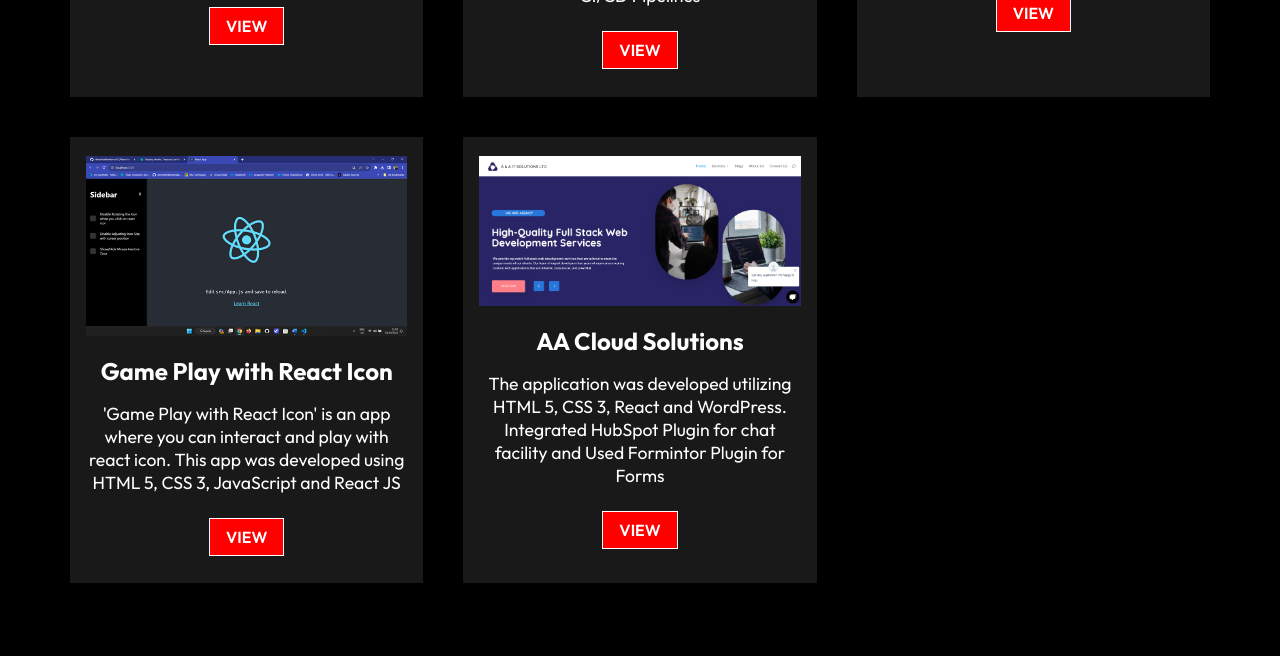
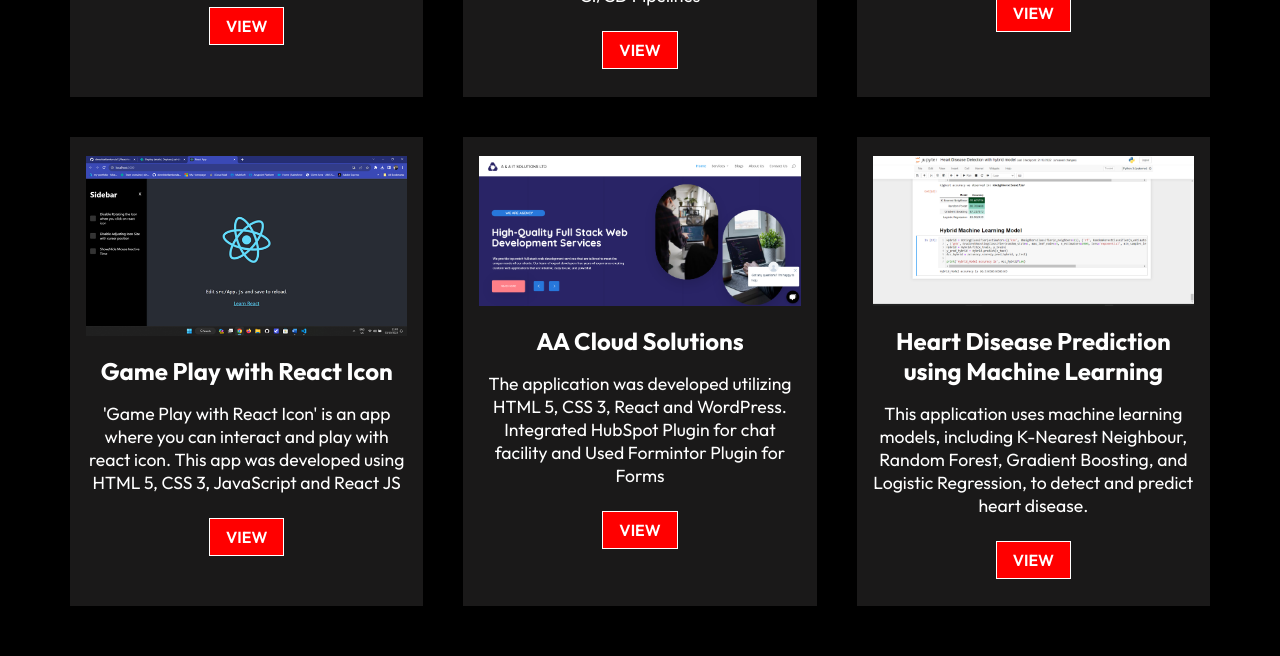
Before and after one commit to dineshbellamkonda12/React-portfolio, a React (Create React App) app: page / in a window 1280 px wide. Shown: the part 1880-2536 px from the top of the page. Built offline with nearby package versions, Linux system fonts and the light colour scheme; grey boxes are pictures that could not be loaded.

Commit message:
Added Heart Disease Machine Learning Project

```diff
--- a/src/components/WorkCardData.js
+++ b/src/components/WorkCardData.js
@@ -6,6 +6,7 @@ import pro8 from '../assets/ObjectDetection.png';
 import pro9 from '../assets/weatherapp.png';
 import pro10 from '../assets/reacticongame.png';
 import pro11 from '../assets/rainfallprediction.png';
+import pro12 from '../assets/HeartDisease.png';
 
 
 const ProjectCardData = [
@@ -65,6 +66,13 @@ const ProjectCardData = [
         view: "https://aacloudsolutions.co.uk/",
     },
 
+    {
+        imgsrc: pro12,
+        title: "Heart Disease Prediction using Machine Learning",
+        text: "This application uses machine learning models, including K-Nearest Neighbour, Random Forest, Gradient Boosting, and Logistic Regression, to detect and predict heart disease.",
+        view: "https://github.com/dineshbellamkonda12/Heart-Disease-Detection-and-Prediction.git",
+    },
+
 ]
 
 export default ProjectCardData;
```
Also changed, not shown: src/assets/HeartDisease.png (added).
